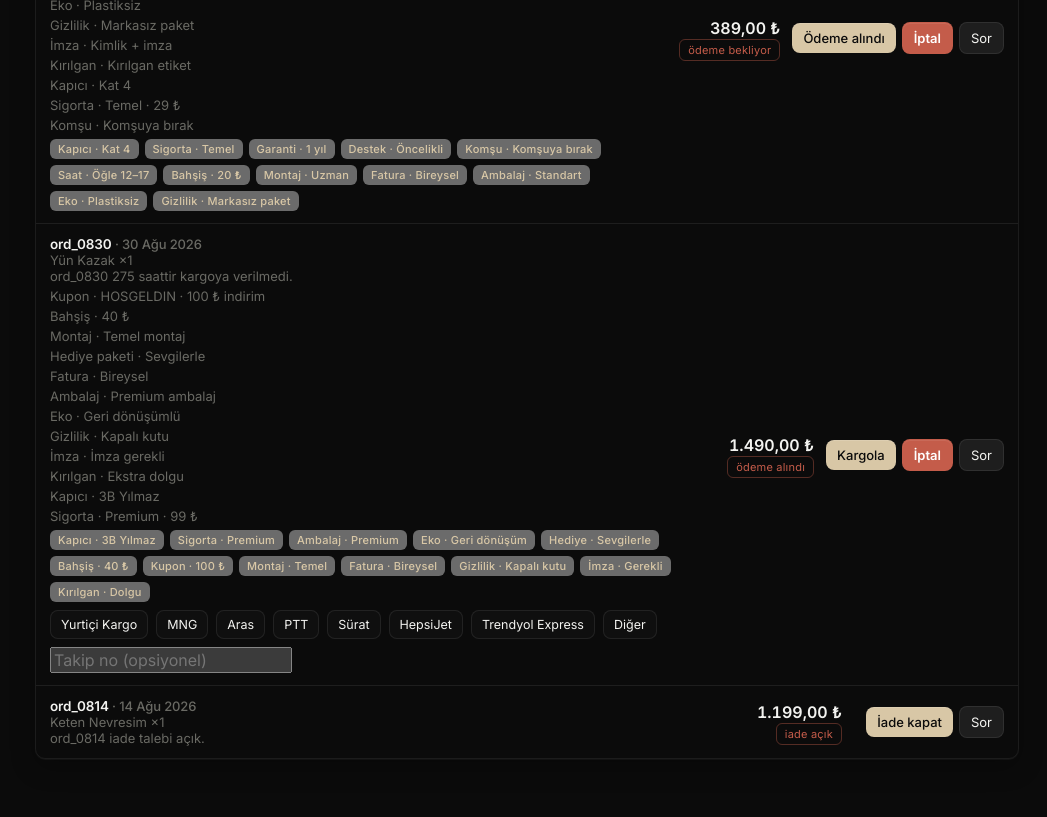
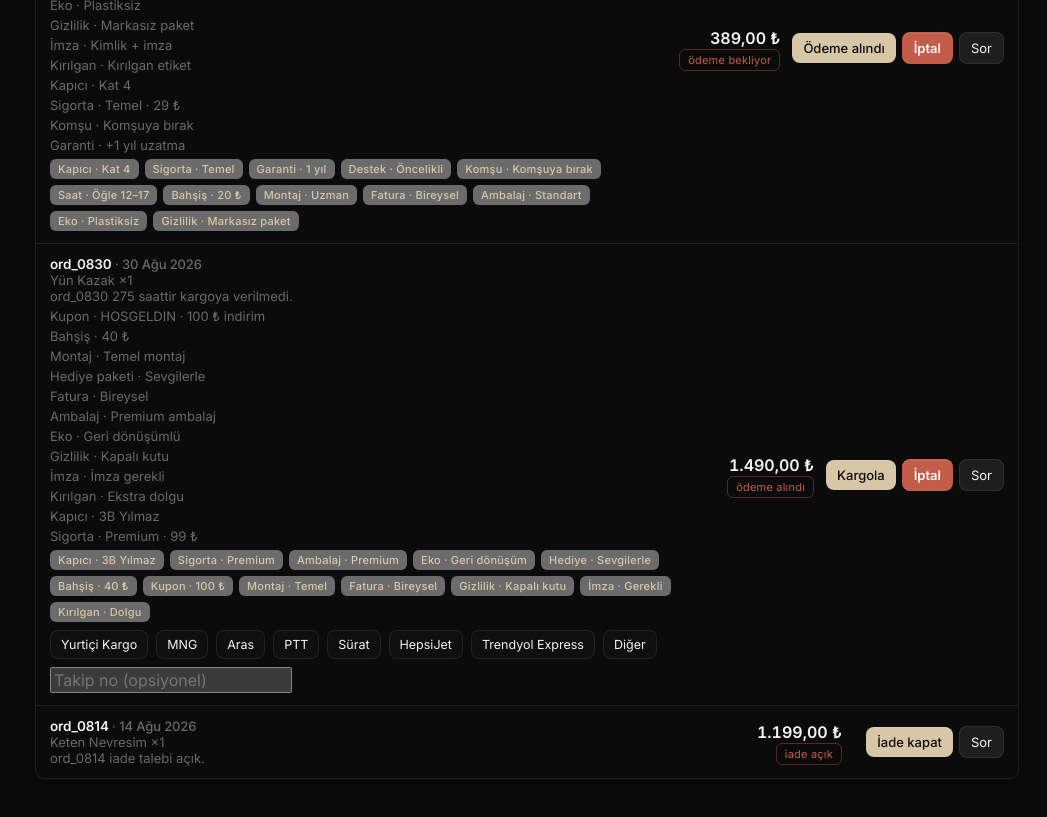
Before and after one commit to mattiasadem/qante-commerce, a Next.js app in the folder web/: page /merchant/siparisler in a window 1280 px wide. Shown: the part 2160-2977 px from the top of the page, without its empty margins (233-1280 px from the left). Built offline with nearby package versions, Linux system fonts and the light colour scheme.

Commit message:
feat(merchant): wire MerchantWarrantyLine into OrderRow

```diff
--- a/web/components/ui-merchant-orders-row.tsx
+++ b/web/components/ui-merchant-orders-row.tsx
@@ -19,6 +19,7 @@ import { MerchantInsuranceLine } from "@/components/ui-merchant-insurance";
 import { MerchantKomsuLine } from "@/components/ui-merchant-komsu";
 import { MerchantPaketmatikLine } from "@/components/ui-merchant-paketmatik";
 import { MerchantErisimLine } from "@/components/ui-merchant-erisim";
+import { MerchantWarrantyLine } from "@/components/ui-merchant-warranty";
 import { lineSummary, statusTone } from "@/components/ui-merchant-orders-filters";
 
 type ShipDraft = Record<string, { carrier: string; tracking: string }>;
@@ -77,6 +78,7 @@ export function OrderRow({
         <MerchantKomsuLine note={o.buyer_note} />
         <MerchantPaketmatikLine note={o.buyer_note} />
         <MerchantErisimLine note={o.buyer_note} />
+        <MerchantWarrantyLine note={o.buyer_note} />
         <BuyerPrefChips note={o.buyer_note} activeKey={pref} onSelectKey={onPrefSelect} />
         {o.status === "paid" && cta?.action === "ship" ? (
           <div style={{ marginTop: 8 }} data-cta="ship-track-fields">
```
